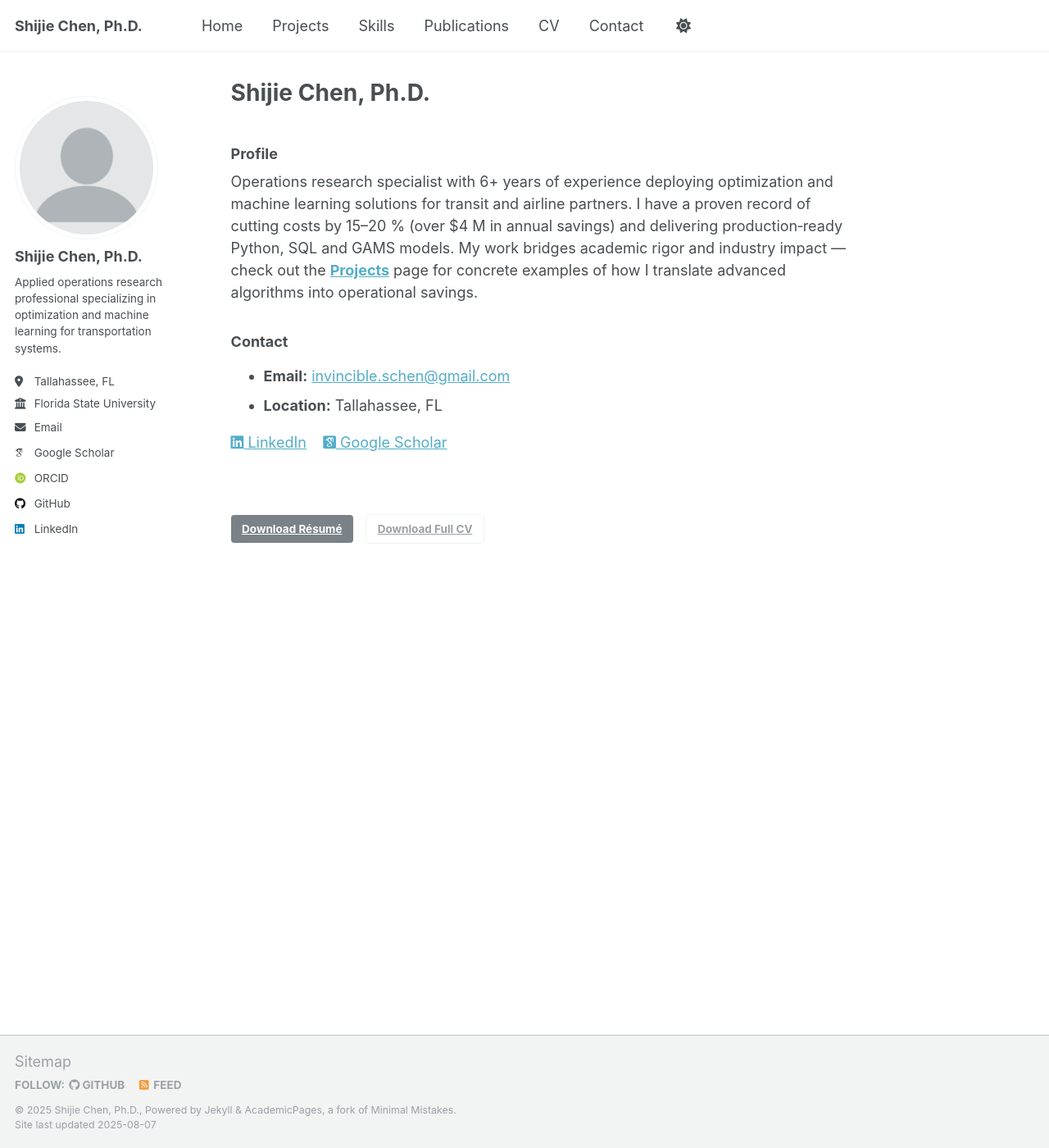
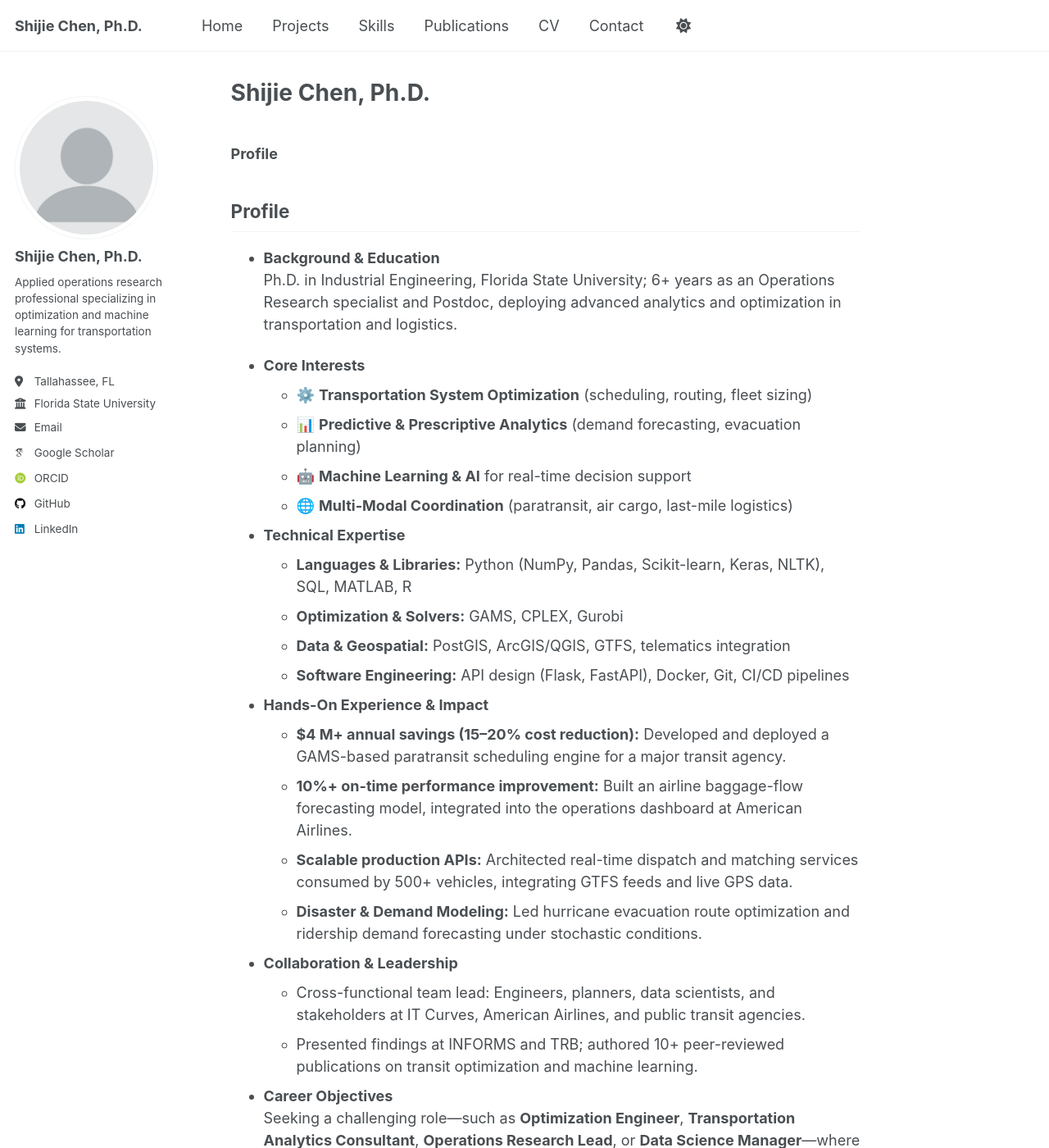
Before and after one commit to ShijieChen01/shijiechen01.github.io, a Jekyll site: the page built from _pages/about.md, in a window 1280 px wide and 1400 px high. Shown: the whole window at 82% size. Built offline with Jekyll 4.4.1, drawn with Linux system fonts in a browser that asks for light colours; some web fonts are replaced; a script that is not in the unit is left out; some of the changed text lies outside the part shown.

Commit message:
Update about.md

```diff
--- a/_pages/about.md
+++ b/_pages/about.md
@@ -7,7 +7,36 @@ author_profile: true
 
 ### Profile
 
-Operations research specialist with 6+ years of experience deploying optimization and machine learning solutions for transit and airline partners. I have a proven record of cutting costs by 15–20 % (over \$4 M in annual savings) and delivering production‑ready Python, SQL and GAMS models. My work bridges academic rigor and industry impact — check out the **[Projects](/projects/)** page for concrete examples of how I translate advanced algorithms into operational savings.
+## Profile
+
+- **Background & Education**
+  Ph.D. in Industrial Engineering, Florida State University; 6+ years as an Operations Research specialist and Postdoc, deploying advanced analytics and optimization in transportation and logistics.
+
+- **Core Interests**
+  - ⚙️ **Transportation System Optimization** (scheduling, routing, fleet sizing)
+  - 📊 **Predictive & Prescriptive Analytics** (demand forecasting, evacuation planning)
+  - 🤖 **Machine Learning & AI** for real-time decision support
+  - 🌐 **Multi-Modal Coordination** (paratransit, air cargo, last-mile logistics)
+
+- **Technical Expertise**
+  - **Languages & Libraries:** Python (NumPy, Pandas, Scikit-learn, Keras, NLTK), SQL, MATLAB, R
+  - **Optimization & Solvers:** GAMS, CPLEX, Gurobi
+  - **Data & Geospatial:** PostGIS, ArcGIS/QGIS, GTFS, telematics integration
+  - **Software Engineering:** API design (Flask, FastAPI), Docker, Git, CI/CD pipelines
+
+- **Hands-On Experience & Impact**
+  - **\$4 M+ annual savings (15–20% cost reduction):** Developed and deployed a GAMS-based paratransit scheduling engine for a major transit agency.
+  - **10%+ on-time performance improvement:** Built an airline baggage-flow forecasting model, integrated into the operations dashboard at American Airlines.
+  - **Scalable production APIs:** Architected real-time dispatch and matching services consumed by 500+ vehicles, integrating GTFS feeds and live GPS data.
+  - **Disaster & Demand Modeling:** Led hurricane evacuation route optimization and ridership demand forecasting under stochastic conditions.
+
+- **Collaboration & Leadership**
+  - Cross-functional team lead: Engineers, planners, data scientists, and stakeholders at IT Curves, American Airlines, and public transit agencies.
+  - Presented findings at INFORMS and TRB; authored 10+ peer-reviewed publications on transit optimization and machine learning.
+
+- **Career Objectives**
+  Seeking a challenging role—such as **Optimization Engineer**, **Transportation Analytics Consultant**, **Operations Research Lead**, or **Data Science Manager**—where I can leverage my blend of academic rigor and industry impact to drive measurable efficiencies and strategic insights in transportation and logistics.
+
 
 ### Contact
 
```
